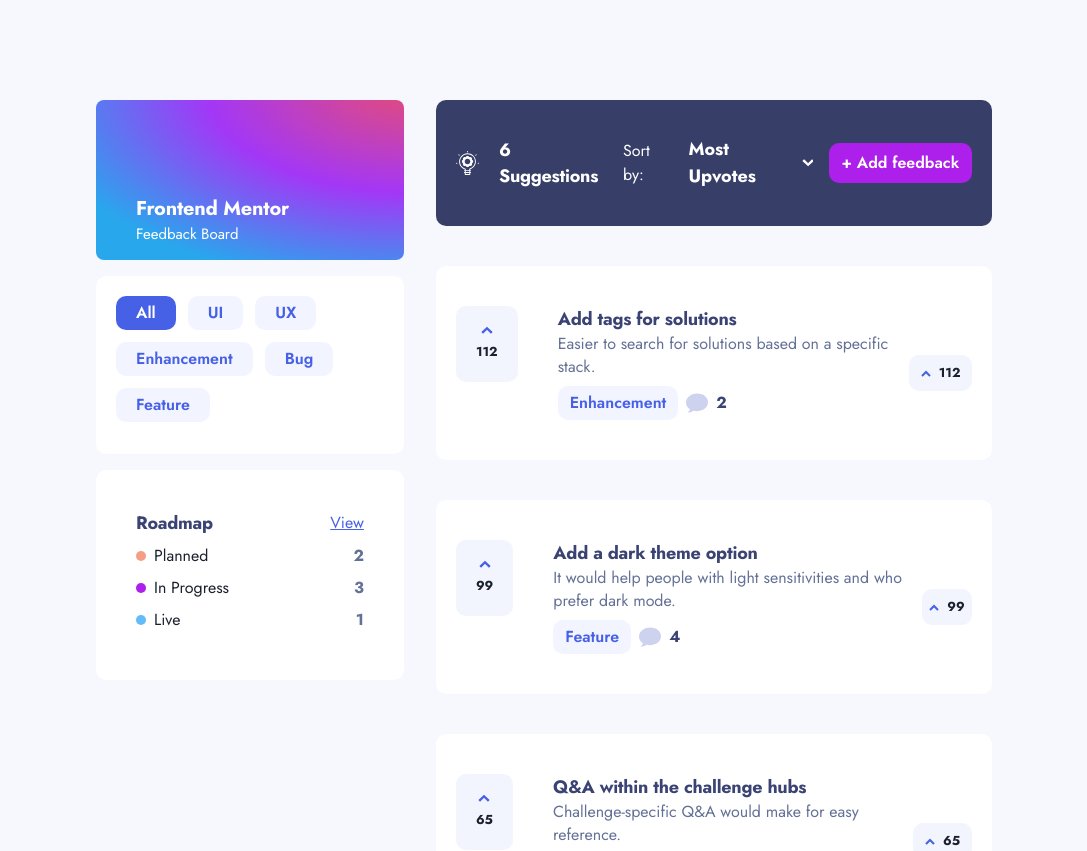
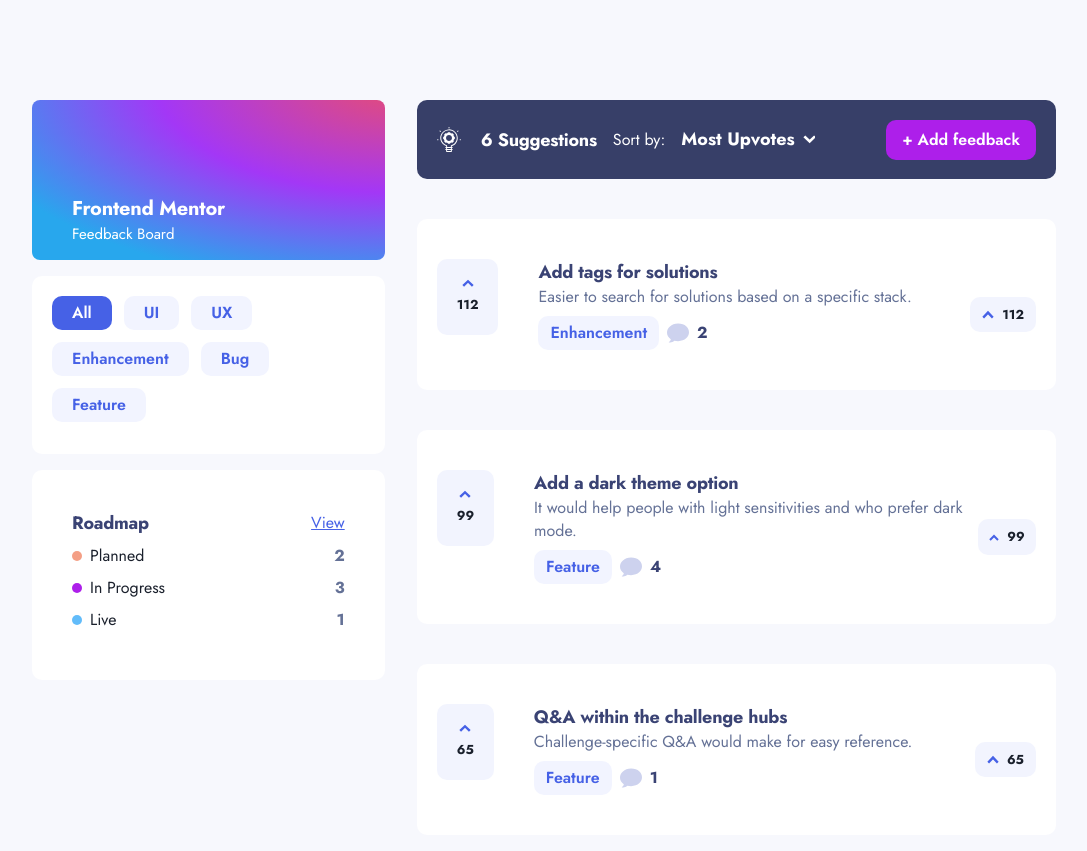
Before and after one commit to ChibuezeSamObisike/chibueze-with-remote, a Next.js app: page / in a window 1280 px wide. Shown: the top 851 px of the page, without its empty margins (96-1183 px from the left). Built offline with nearby package versions, Linux system fonts and the light colour scheme.

Commit message:
chore: fix layout updates

```diff
--- a/components/DashboardLayout.tsx
+++ b/components/DashboardLayout.tsx
@@ -36,7 +36,7 @@
         flexDirection={['column', 'column', 'column', 'row']}
         alignItems='flex-start'
         justifyContent='space-between'
-        width={{ base: '100%', md: '90vw', lg: '70vw' }}
+        width={{ base: '100%', md: '90vw', lg: '80vw' }}
         mx='auto'
         gap={{ md: 4 }}
         my={{ base: 0, md: 100 }}
--- a/components/SuggestionSummary.tsx
+++ b/components/SuggestionSummary.tsx
@@ -25,7 +25,7 @@
       alignItems='center'
       justifyContent='space-between'
       px={['4', '5']}
-      py={{ base: 4, md: pxToRem(20) }}
+      py={{ base: 4, md: pxToRem(10) }}
       color='#fff'
       borderRadius={{ base: 0, md: '10px' }}
       mb={{ md: 10 }}
```
